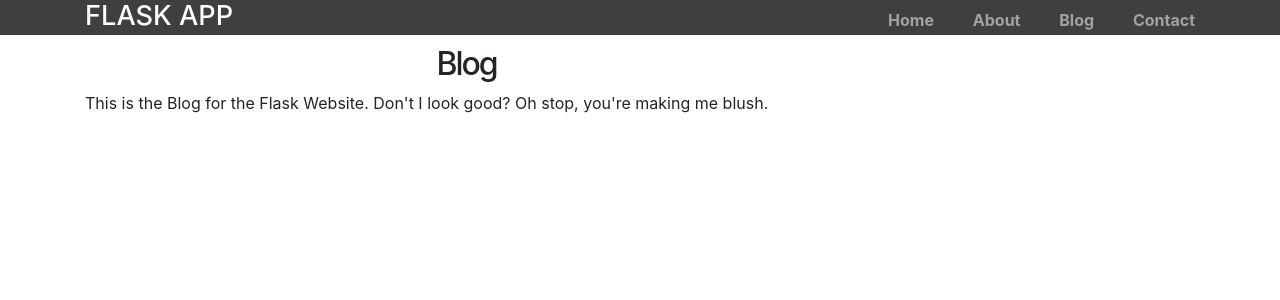
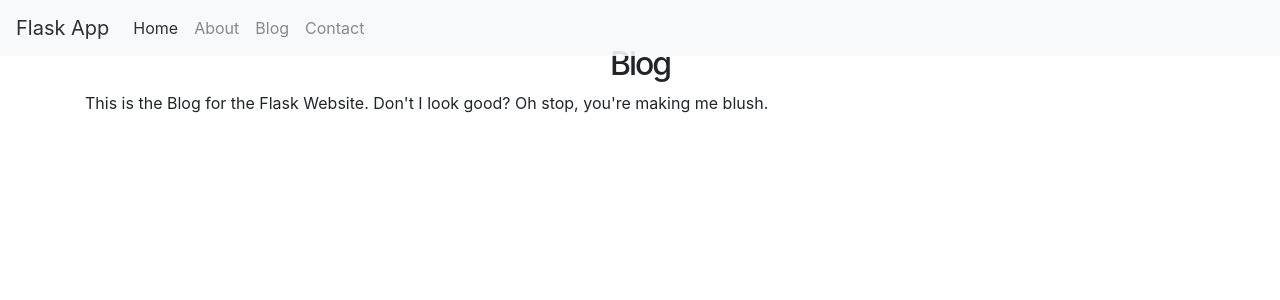
Before and after one commit to muirurikin/FlaskyWorld, a Flask app: page /blog in a window 1280 px wide. Shown: the top 300 px of the page. Run offline with Flask 2, Linux system fonts and the light colour scheme; some libraries are stand-ins or nearby versions.

Commit message:
Add Bootstrap Nav

```diff
--- a/starter/app/templates/layout.html
+++ b/starter/app/templates/layout.html
@@ -8,15 +8,29 @@
   <body>
     <header>
       <div class="container">
-        <h1 class="logo">Flask App</h1>
-        <strong><nav>
-          <ul class="menu">
-            <li><a href="{{ url_for('home') }}">Home</a></li>
-            <li><a href="{{ url_for('about') }}">About</a></li>
-            <li><a href="{{ url_for('blog') }}">Blog</a></li>
-            <li><a href="{{ url_for('contact') }}">Contact</a></li>
-          </ul>
-        </nav></strong>
+        <nav class="navbar fixed-top navbar-expand-lg navbar-light bg-light">
+          <a class="navbar-brand" href="#">Flask App</a>
+          <button class="navbar-toggler" type="button" data-toggle="collapse" data-target="#navbarSupportedContent" aria-controls="navbarSupportedContent" aria-expanded="false" aria-label="Toggle navigation">
+            <span class="navbar-toggler-icon"></span>
+          </button>
+
+          <div class="collapse navbar-collapse" id="navbarSupportedContent">
+            <ul class="navbar-nav mr-auto">
+              <li class="nav-item active">
+                <a class="nav-link" href="{{ url_for('home') }}">Home <span class="sr-only">(current)</span></a>
+              </li>
+              <li class="nav-item">
+                <a class="nav-link" href="{{ url_for('about') }}">About</a>
+              </li>
+              <li class="nav-item">
+                <a class="nav-link" href="{{ url_for('blog') }}">Blog</a>
+              </li>
+              <li class="nav-item">
+                <a class="nav-link" href="{{ url_for('contact') }}">Contact</a>
+              </li>
+            </ul>
+          </div>
+        </nav>
       </div>
     </header>
     <div class="container">
```
